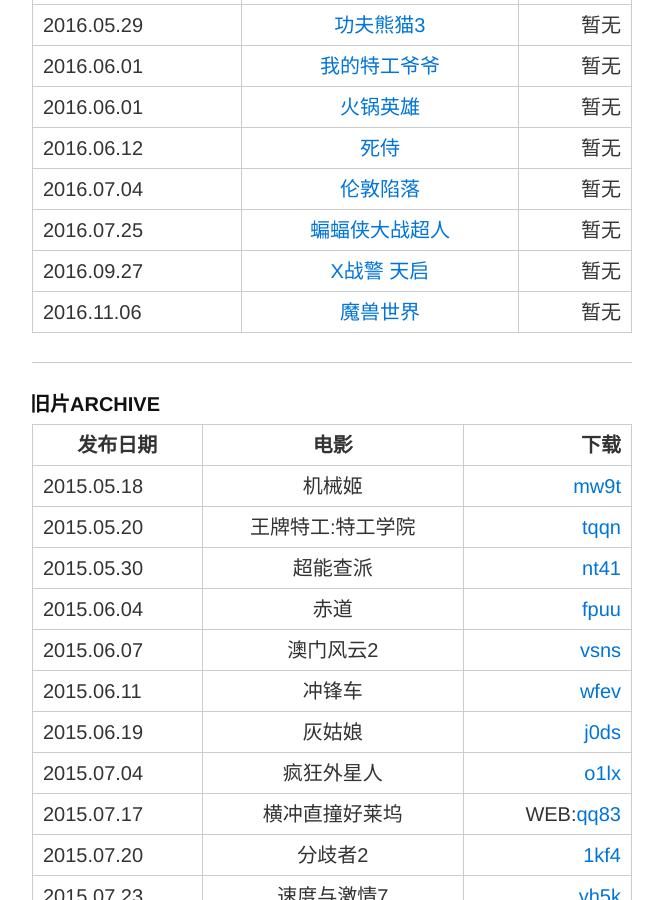
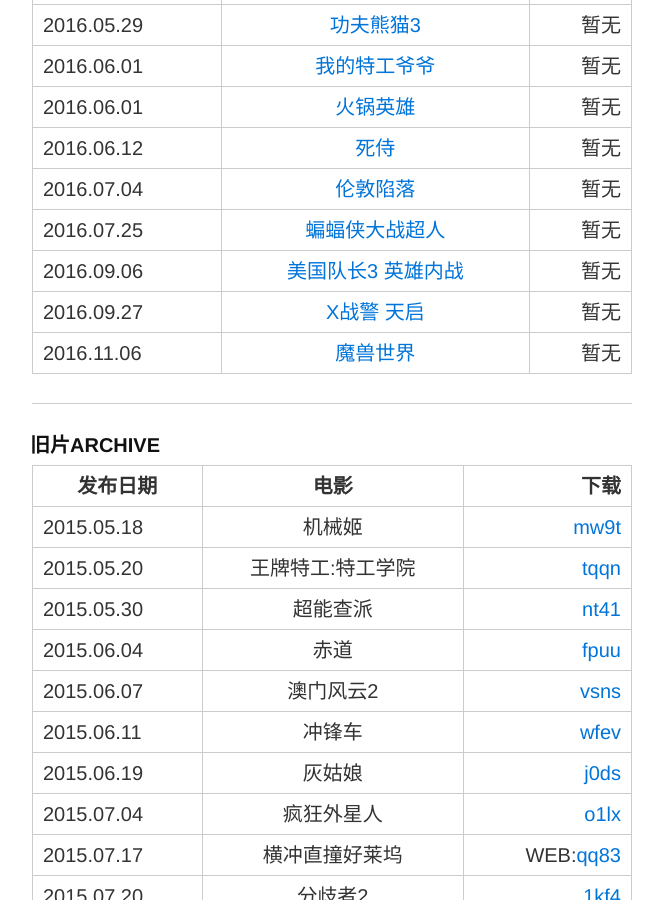
Before and after one commit to creeveliu/moviex.github.io, a Jekyll site: the page built from index.md, in a window 1280 px wide and 900 px high, scrolled down 585 px. Shown: the whole window, without its empty margins (308-971 px from the left). Built offline with Jekyll 4.4.1, drawn with Linux system fonts in a browser that asks for light colours; comment, search, counter and statistics services are not loaded.

Commit message:
Update index.md

```diff
--- a/index.md
+++ b/index.md
@@ -18,6 +18,7 @@
 | 2016.06.12      | [死侍](http://movie.mtime.com/106309/)     | 暂无 |
 | 2016.07.04      | [伦敦陷落](http://movie.mtime.com/211903/)     | 暂无 |
 | 2016.07.25     | [蝙蝠侠大战超人](http://movie.douban.com/subject/24750534/)     | 暂无 |
+| 2016.09.06     | [美国队长3 英雄内战](https://movie.douban.com/subject/25820460/)     | 暂无 |
 | 2016.09.27     | [X战警 天启](https://movie.douban.com/subject/25786060/)     | 暂无 |
 | 2016.11.06      | [魔兽世界](https://movie.douban.com/subject/2131940/)      | 暂无 |
 
```
